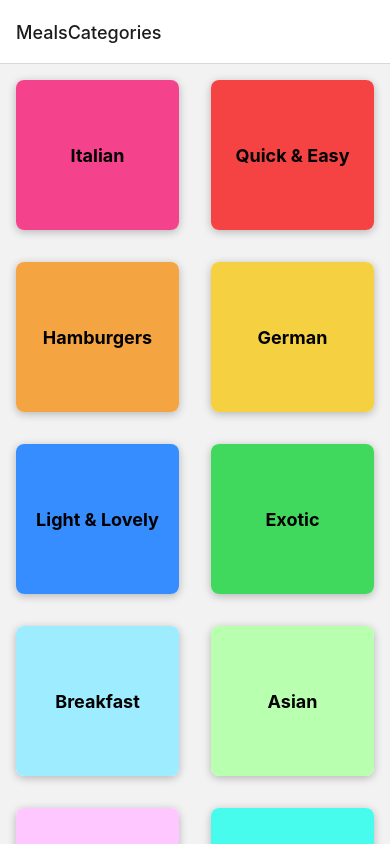
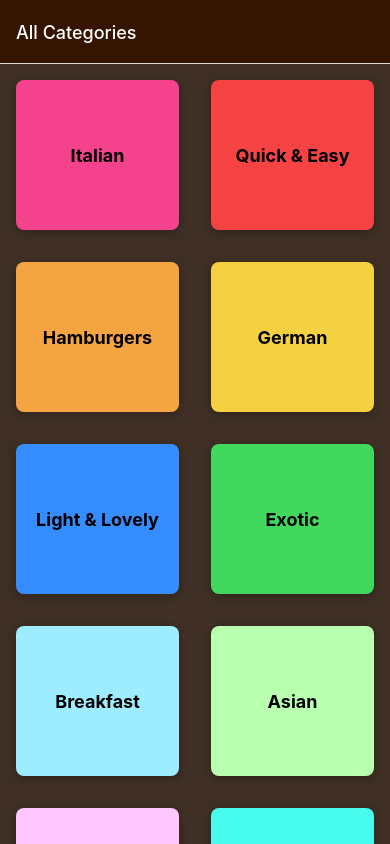
Before and after one commit to rimancete/meals-app, a React Native app: screen / in a window 390 px wide. Built offline with nearby package versions, Linux system fonts and the light colour scheme.

Commit message:
S6L102 - Setting navigation options dynamically

```diff
--- a/App.tsx
+++ b/App.tsx
@@ -18,11 +18,33 @@ const Stack = createNativeStackNavigator<RootStackParamList>();
 export default function App() {
   return (
     <>
-      <StatusBar style="dark" />
+      <StatusBar style="light" />
       <NavigationContainer>
-        <Stack.Navigator initialRouteName="MealsCategories">
-          <Stack.Screen name="MealsCategories" component={CategoriesScreen} />
-          <Stack.Screen name="MealsOverview" component={MealsOverviewScreen} />
+        <Stack.Navigator
+          initialRouteName="MealsCategories"
+          screenOptions={{
+            headerStyle: { backgroundColor: "#351401" },
+            headerTintColor: "white",
+            contentStyle: { backgroundColor: "#3f2f25" },
+          }}
+        >
+          <Stack.Screen
+            name="MealsCategories"
+            component={CategoriesScreen}
+            options={{
+              title: "All Categories",
+            }}
+          />
+          <Stack.Screen
+            name="MealsOverview"
+            component={MealsOverviewScreen}
+            // options={({ navigation, route }) => {
+            //   const {categoryId} = route.params;
+            //   return {
+            //     title: categoryId
+            //   };
+            // }}
+          />
         </Stack.Navigator>
       </NavigationContainer>
     </>
--- a/babel.config.js
+++ b/babel.config.js
@@ -13,6 +13,7 @@ module.exports = function(api) {
             models: './models',
             screens: './screens',
             utils: './utils',
+            styles: './styles',
           },
         },
       ],
--- a/components/CategoryGridTile/index.tsx
+++ b/components/CategoryGridTile/index.tsx
@@ -9,6 +9,7 @@ import {
 } from "react-native";
 
 import { CategoryModel } from "models/index";
+import theme from "styles/theme";
 
 interface CategoryGridTileProps extends ViewProps {
   title: CategoryModel["title"];
@@ -47,11 +48,7 @@ const styles = StyleSheet.create({
     overflow: Platform.OS === "android" ? "hidden" : "visible",
 
     //ios shadow
-    backgroundColor: "white",
-    shadowColor: "black",
-    shadowOpacity: 0.25,
-    shadowOffset: { width: 0, height: 2 },
-    shadowRadius: 8,
+    ...theme().ioShadow,
   },
   button: {
     flex: 1,
--- a/components/MealItem/index.tsx
+++ b/components/MealItem/index.tsx
@@ -1,16 +1,83 @@
-import { Text, View } from "react-native";
+import {
+  Image,
+  Platform,
+  Pressable,
+  StyleSheet,
+  Text,
+  View,
+} from "react-native";
 
 import MealModel from "models/meal";
+import theme from "styles/theme";
 
 interface MealItemProps {
   meal: MealModel;
 }
 function MealItem({ meal }: MealItemProps) {
   return (
-    <View>
-      <Text>{meal.title}</Text>
+    <View style={styles.mealItem}>
+      <Pressable
+        android_ripple={{ color: "#ccc" }}
+        style={({ pressed }) =>
+          pressed ? theme().pressableIOSRiple.buttonPressed : null
+        }
+      >
+        <View style={styles.innerContainer}>
+          <View>
+            <Image source={{ uri: meal.imageUrl }} style={styles.image} />
+            <Text style={styles.title}>{meal.title}</Text>
+          </View>
+          <View style={styles.details}>
+            <Text style={styles.detailItem}>{meal.duration}</Text>
+            <Text style={styles.detailItem}>
+              {meal.complexity.toUpperCase()}
+            </Text>
+            <Text style={styles.detailItem}>
+              {meal.affordability.toUpperCase()}
+            </Text>
+          </View>
+        </View>
+      </Pressable>
     </View>
   );
 }
 
 export default MealItem;
+
+const styles = StyleSheet.create({
+  mealItem: {
+    margin: 16,
+    borderRadius: 8,
+    overflow: Platform.OS === "android" ? "hidden" : "visible",
+    backgroundColor: "white",
+    elevation: 4,
+
+    //ios shadow
+    ...theme().ioShadow,
+  },
+  // necessary for iOS shadow
+  innerContainer: {
+    borderRadius: 8,
+    overflow: "hidden",
+  },
+  image: {
+    width: "100%",
+    height: 200,
+  },
+  title: {
+    fontWeight: "bold",
+    textAlign: "center",
+    fontSize: 16,
+    margin: 8,
+  },
+  details: {
+    flexDirection: "row",
+    alignItems: "center",
+    justifyContent: "center",
+    padding: 8,
+  },
+  detailItem: {
+    marginHorizontal: 4,
+    fontSize: 12,
+  },
+});
--- a/screens/MealOverviewScreen/index.tsx
+++ b/screens/MealOverviewScreen/index.tsx
@@ -1,45 +1,42 @@
-import {
-  FlatList,
-  ListRenderItemInfo,
-  StyleSheet,
-  Text,
-  View,
-  useWindowDimensions,
-} from "react-native";
+import { useLayoutEffect } from "react";
+import { FlatList, ListRenderItemInfo, StyleSheet, View } from "react-native";
 
-import { MEALS } from "data";
+import { MEALS, CATEGORIES } from "data";
 import { MealModel } from "models";
-import { getLandscapeLayout } from "utils/index";
 import { useRoute } from "@react-navigation/native";
 import MealItem from "components/MealItem";
+import { MealsOverviewScreenNavigationProps } from "types";
 
 export interface MealsOverviewScreenParams {
   categoryId: string;
 }
-function MealsOverviewScreen() {
+
+function MealsOverviewScreen({
+  navigation,
+}: MealsOverviewScreenNavigationProps) {
   const { categoryId } = useRoute().params as MealsOverviewScreenParams;
 
   const mealsData = MEALS.filter(
     (item) => item.categoryIds.indexOf(categoryId) >= 0
   );
 
-  // const { height } = useWindowDimensions();
-  //   const isLandscape = getLandscapeLayout(height);
-
   const keyExtractor = (item: MealModel) => item.id;
-
-  // const gridColumns = () => isLandscape ? 3 : 2
 
   const renderItem = (itemData: ListRenderItemInfo<MealModel>) => {
     const { item } = itemData;
 
-    // const mealItemPressHandler = () => {
-    //   navigation.navigate("MealsOverview", {
-    //     categoryId: item.id,
-    //   });
-    // };
     return <MealItem meal={item} />;
   };
+
+  useLayoutEffect(() => {
+    const categoryTile = CATEGORIES.find(
+      (category) => category.id === categoryId
+    )?.title;
+
+    navigation.setOptions({
+      title: categoryTile || "",
+    });
+  }, [categoryId, navigation]);
 
   return (
     <View style={styles.container}>
@@ -47,8 +44,6 @@ function MealsOverviewScreen() {
         data={mealsData}
         renderItem={renderItem}
         keyExtractor={keyExtractor}
-        // numColumns={gridColumns()}
-        // key={gridColumns()}
       />
     </View>
   );
--- /dev/null
+++ b/styles/index.ts
@@ -0,0 +1 @@
+export * from './theme'
--- /dev/null
+++ b/styles/theme.ts
@@ -0,0 +1,19 @@
+function theme() {
+  return {
+    ioShadow: {
+      shadowColor: "black",
+      shadowOpacity: 0.25,
+      shadowOffset: { width: 0, height: 2 },
+      shadowRadius: 8,
+    },
+    pressableIOSRiple: {
+      button: {
+        flex: 1,
+      },
+      buttonPressed: {
+        opacity: 0.5,
+      },
+    },
+  };
+}
+export default theme;
--- a/tsconfig.json
+++ b/tsconfig.json
@@ -9,6 +9,7 @@
       "components/*": ["components/*"],
       "screens/*": ["screens/*"],
       "utils/*": ["utils/*"],
+      "styles/*": ["styles/*"],
     }
   }
 }
--- a/types/navigation.types.ts
+++ b/types/navigation.types.ts
@@ -2,3 +2,4 @@ import { NativeStackScreenProps } from "@react-navigation/native-stack";
 import { RootStackParamList } from "App";
 
 export type CategoriesScreenNavigationProps = NativeStackScreenProps<RootStackParamList, 'MealsCategories'>;
+export type MealsOverviewScreenNavigationProps = NativeStackScreenProps<RootStackParamList, 'MealsOverview'>;
```
